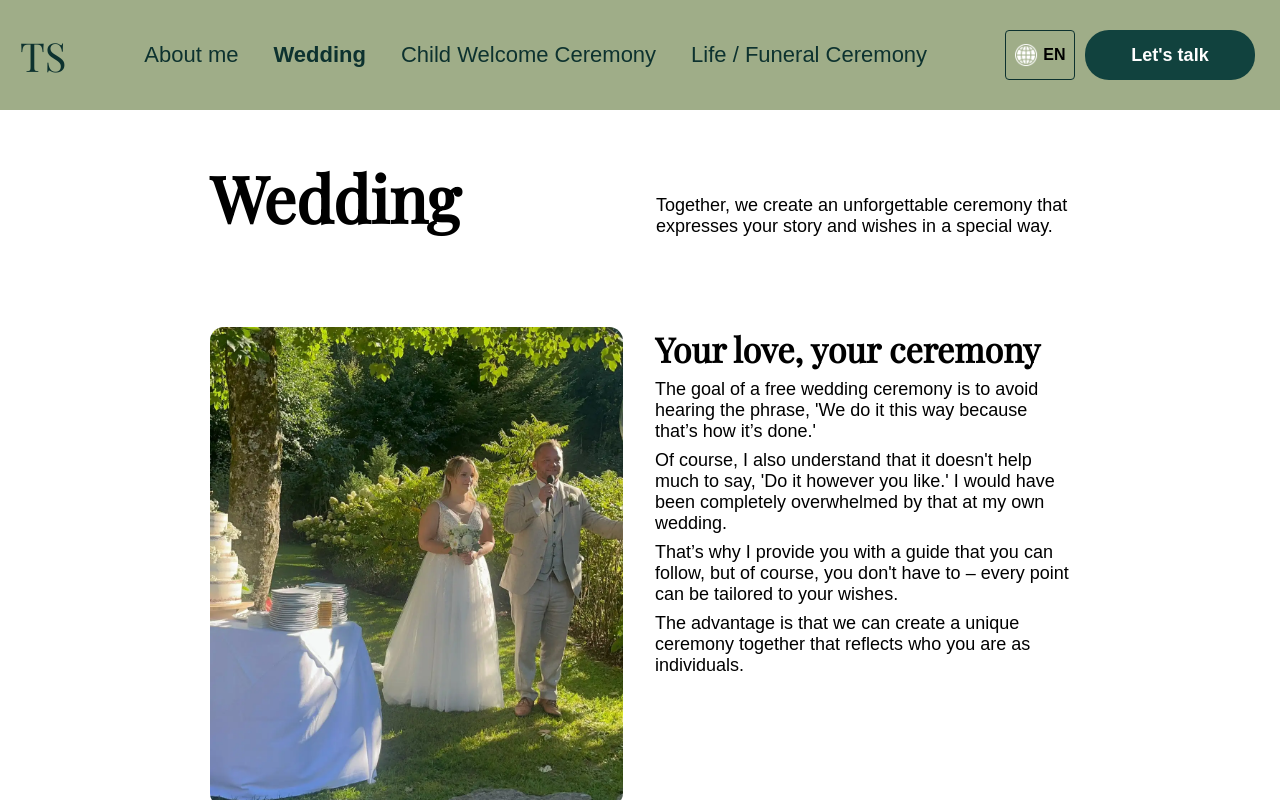
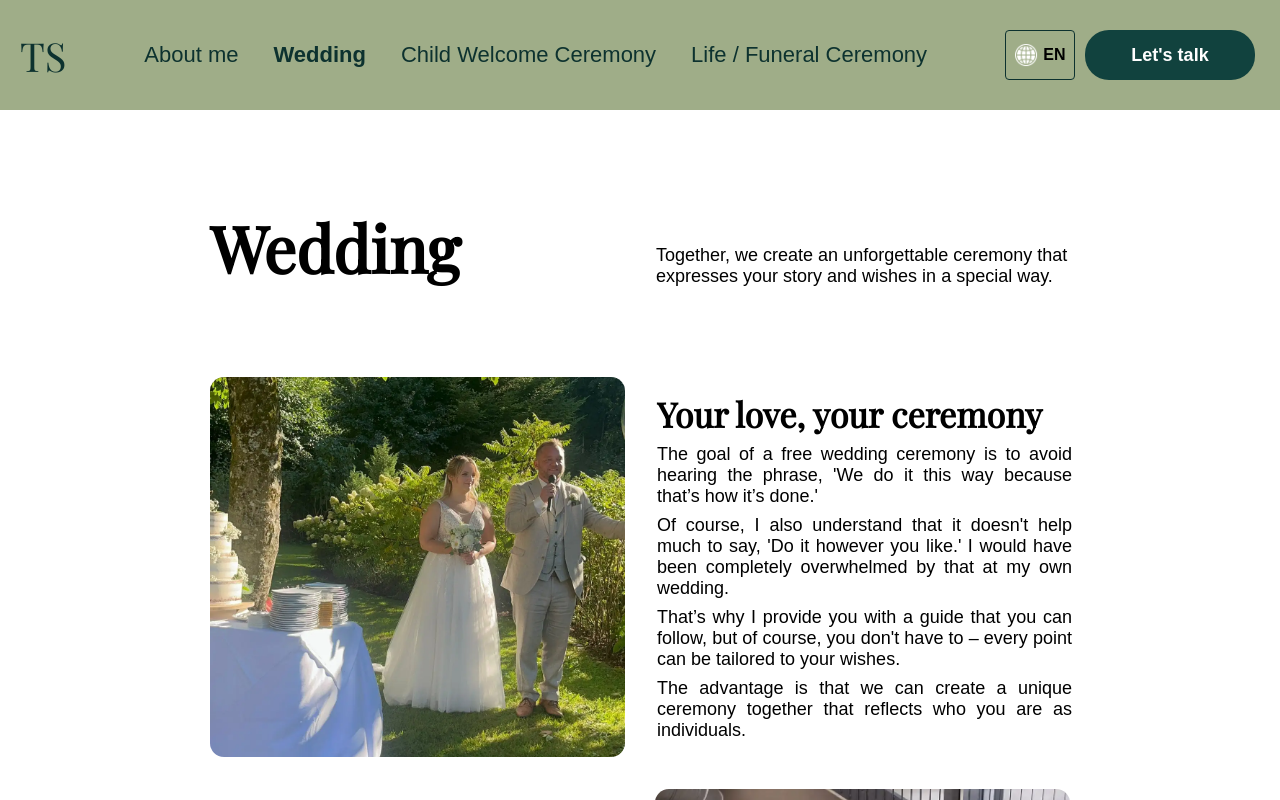
Before and after one commit to alexandreberthier/tom-freier-redner, a Vue app: page /hochzeit in a window 1280 px wide. Shown: the top 800 px of the page. Built offline with nearby package versions, Linux system fonts and the light colour scheme; a web font is replaced by a local one.

Commit message:
layout changes

```diff
--- a/src/App.vue
+++ b/src/App.vue
@@ -22,7 +22,7 @@ main {
   display: flex;
   flex-direction: column;
   gap: 60px;
-  margin: 50px auto;
+  margin: 100px auto;
 }
 
 </style>
--- a/src/components/layouts/StaticSiteLayout.vue
+++ b/src/components/layouts/StaticSiteLayout.vue
@@ -69,10 +69,6 @@ defineProps<{
   quotes: Quote[]
 }>()
 
-
-
-
-
 </script>
 
 <style scoped>
@@ -97,13 +93,17 @@ defineProps<{
     display: flex;
     flex-direction: column;
     gap: 8px;
+    text-align: justify;
   }
 
   .image-wrapper {
+    height: 250px;
+    width: 100%;
     img {
-      width: 100%;
-      height: 100%;
+      width: 320px;
+      height: 250px;
       border-radius: 14px;
+      object-fit: cover;
     }
   }
 }
@@ -139,6 +139,21 @@ defineProps<{
 
 
 @media (min-width: 740px) {
+
+  .main-section {
+    .image-wrapper {
+      height: 350px;
+      width: 100%;
+      img {
+        width: 620px;
+        height: 350px;
+        border-radius: 14px;
+        object-fit: cover;
+      }
+    }
+  }
+
+
   .quote-section {
     .quote {
       width: 620px;
@@ -183,7 +198,7 @@ defineProps<{
       flex-direction: row;
       gap: 32px;
       width: 100%;
-      justify-content: center;
+      align-items: center;
     }
 
     h3 {
@@ -198,12 +213,12 @@ defineProps<{
     }
 
     .image-wrapper {
-      max-height: 480px;
+      height: 380px;
       width: 415px;
-      justify-content: flex-start;
-
       img {
-        object-fit: cover;
+        width: 415px;
+        height: 380px;
+        border-radius: 14px;
       }
     }
   }
@@ -231,6 +246,7 @@ defineProps<{
   }
 
   .main-section {
+    margin: 0 auto;
     h3 {
       width: 600px;
     }
@@ -240,7 +256,12 @@ defineProps<{
     }
 
     .image-wrapper {
-      width: 600px;
+      height: 400px;
+      width: 500px;
+      img {
+        width: 500px;
+        height: 400px;
+      }
     }
   }
 
```
